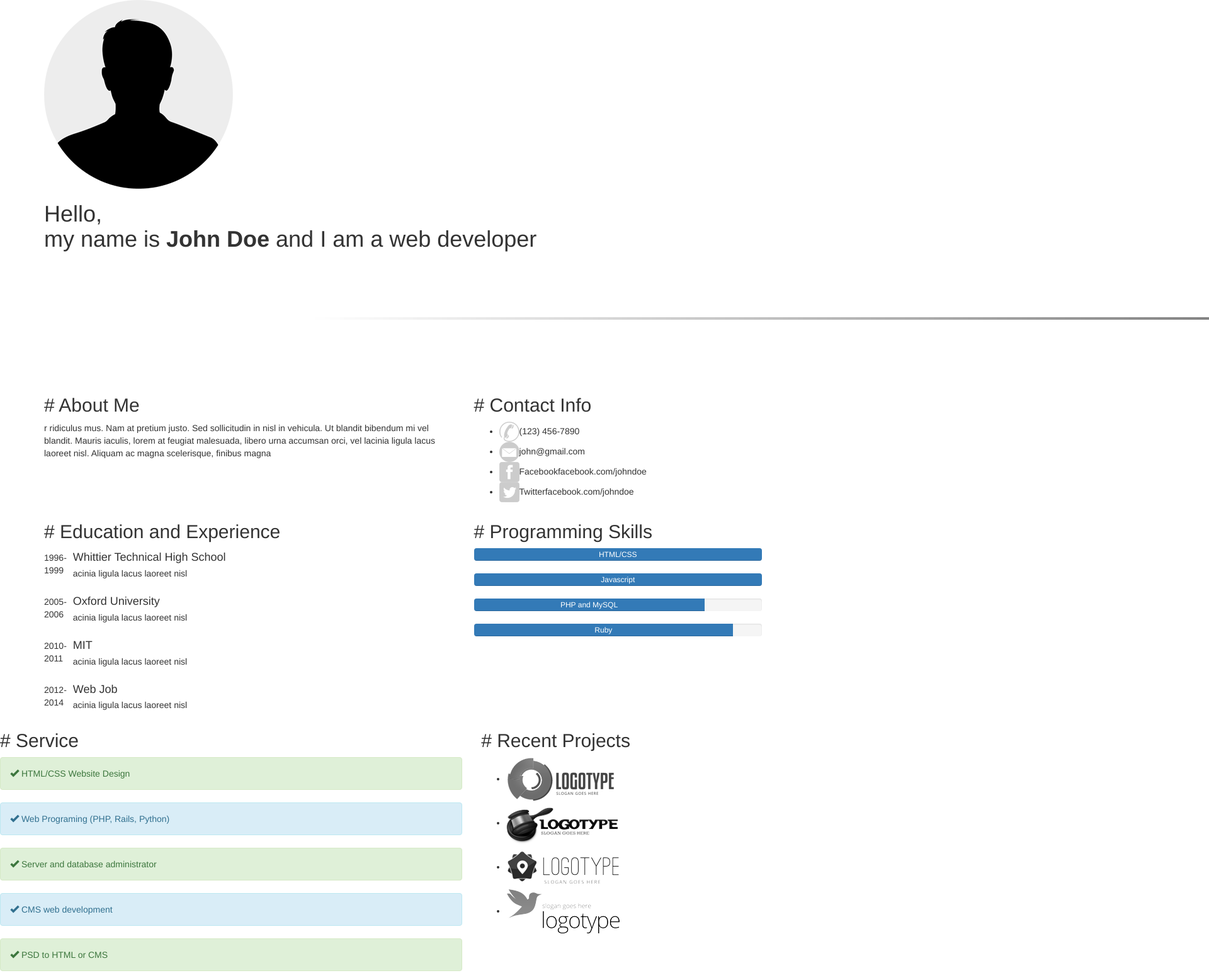
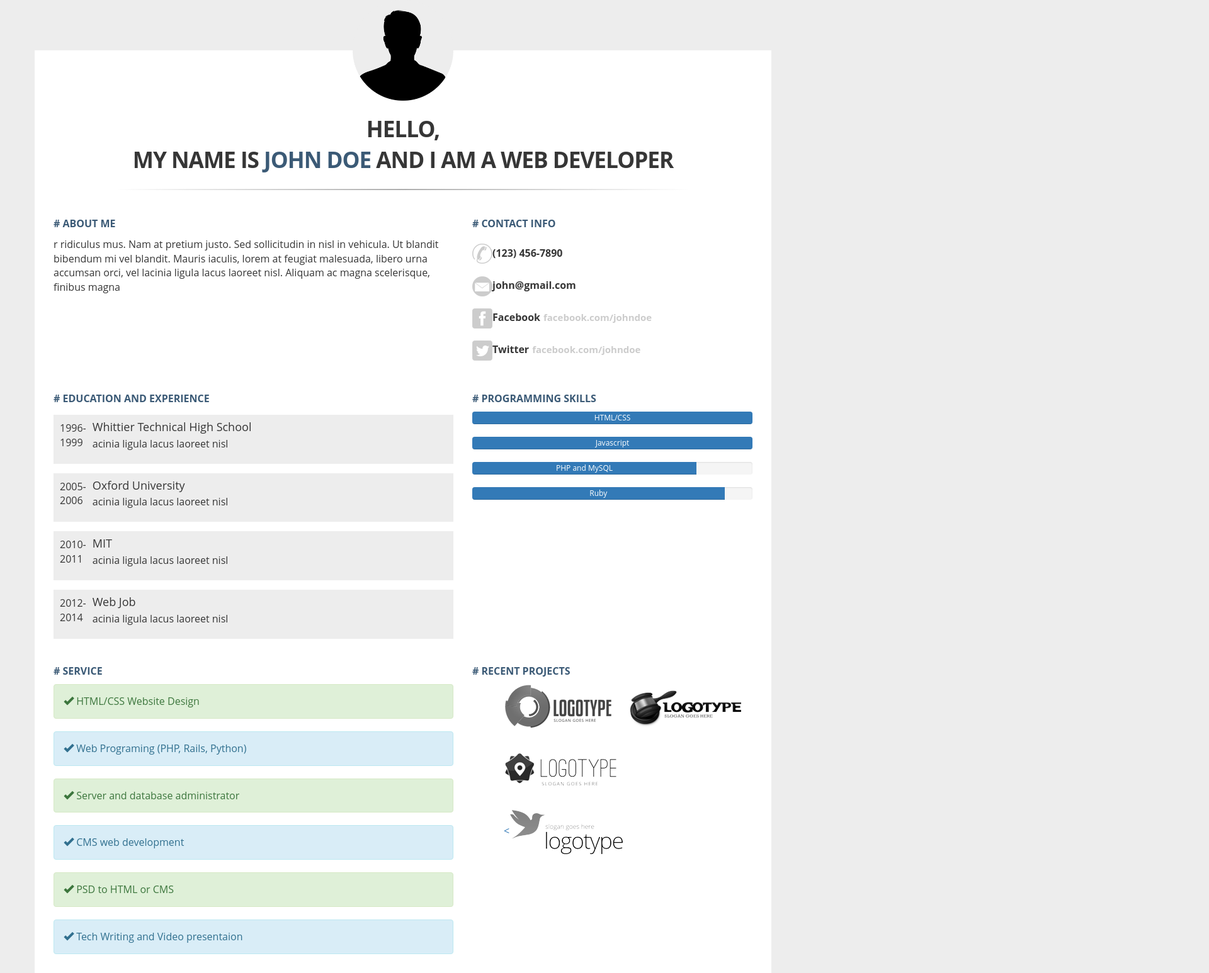
Before and after one commit to indiadearlove/bootstrap-practice, a plain HTML site: page sass-resume/index.html in a window 1280 px wide. Shown: the top 1546 px of the page at 63% size, 1920 px wide, since content can reach past the window. Drawn offline with nearby package versions, Linux system fonts and the light colour scheme.

Commit message:
css using sass

```diff
--- a/sass-resume/index.html
+++ b/sass-resume/index.html
@@ -16,7 +16,7 @@
   <body>
 
     <section>
-      <div class="container">
+      <div class="container container-main">
         <img src="img/person.png" class="profile-img">
         <header>
           <h1>Hello, <br> my name is <strong>John Doe</strong> and I am a web developer</h1>
@@ -103,7 +103,6 @@
             </div>
           </div>
         </div>
-      </div>
 
         <div class="row">
           <div class="col-md-7">
@@ -118,15 +117,22 @@
           <div class="col-md-5">
             <h2># Recent Projects</h2>
             <ul class="work-list">
-            <li><img src="img/work1.png"></li>
-            <li><img src="img/work2.png"></li>
-            <li><img src="img/work3.png"></li>
-            <li><img src="img/work4.png"></li>
+              <li><a href=""><img src="img/work1.png"></a></li>
+              <li><a href=""><img src="img/work2.png"></a></li>
+              <li><a href=""><img src="img/work3.png"></a></li>
+              <li><a href=""><<img src="img/work4.png"></a></li>
             </ul>
+          </div>
         </div>
       </div>
 
     </section>
+
+    <footer>
+      <div class="container">
+        <p>Copyright &copy; 2015, all rights reserved</p>
+      </div>
+    </footer>
 
 
     <!-- Bootstrap core JavaScript
--- a/sass-resume/scss/stylesheet.scss
+++ b/sass-resume/scss/stylesheet.scss
@@ -1,5 +1,103 @@
 @import 'vendors/_bootstrap.scss';
 
+$primary-color:#3b5a76;
+$background-color: #ededed;
+$text-color: #363636;
+$font: 16px;
+
 body {
-  padding-bottom: 50px;
+  padding-bottom: 0px;
+  font-family: 'Open Sans', Ariel, Tahoma;
+  color: $text-color;
+  background: $background-color;
+  font-size: $font;
 }
+
+h2 {
+  font-weight: 700;
+  text-transform: uppercase;
+  line-height: 1.4em;
+  font-size: $font;
+}
+
+.primary, strong, h2 {
+  color: $primary-color;
+}
+
+.container-main {
+  background: white;
+  margin-top: 80px;
+  padding: 0 30px 30px 30px;
+}
+
+header {
+  min-height: 100px;
+  overflow: auto;
+}
+
+header h1 {
+  margin: 0;
+  padding: 20px 0 0 0;
+  font-size: 2.2em;
+  font-weight: 700;
+  text-transform: uppercase;
+  letter-spacing: -1px;
+  text-align: center;
+  line-height: 1.4em;
+}
+
+.row {
+  margin-bottom: 20px;
+}
+
+.profile-img {
+  width: 160px;
+  display: block;
+  margin: auto;
+  margin-top: -80px;
+}
+
+.line {
+  max-width: 100%;
+}
+
+.contact-list {
+  padding: 0;
+  margin: 0;
+}
+
+.contact-list li {
+  list-style: none;
+  font-weight:bold;
+  line-height: 3.2em;
+}
+
+.contact-list span {
+
+  margin: 0;
+  padding: 0;
+  line-height: 0.1em;
+  margin-left: 5px;
+  font-size: 15px;
+  color: #ccc;
+}
+
+.media {
+  background: $background-color;
+  padding: 10px;
+}
+
+.work-list li {
+  list-style: none;
+  float: left;
+  padding: 0 10px;
+  margin-bottom: 30px;
+}
+
+footer {
+  background: $primary-color;
+  color: #fff;
+  text-align: center;
+  padding-top: 20px;
+  padding-bottom: 20px;
+}
```
Also changed, not shown: sass-resume/css/stylesheet.css. Lines whose indentation alone changed are shown as unchanged.
